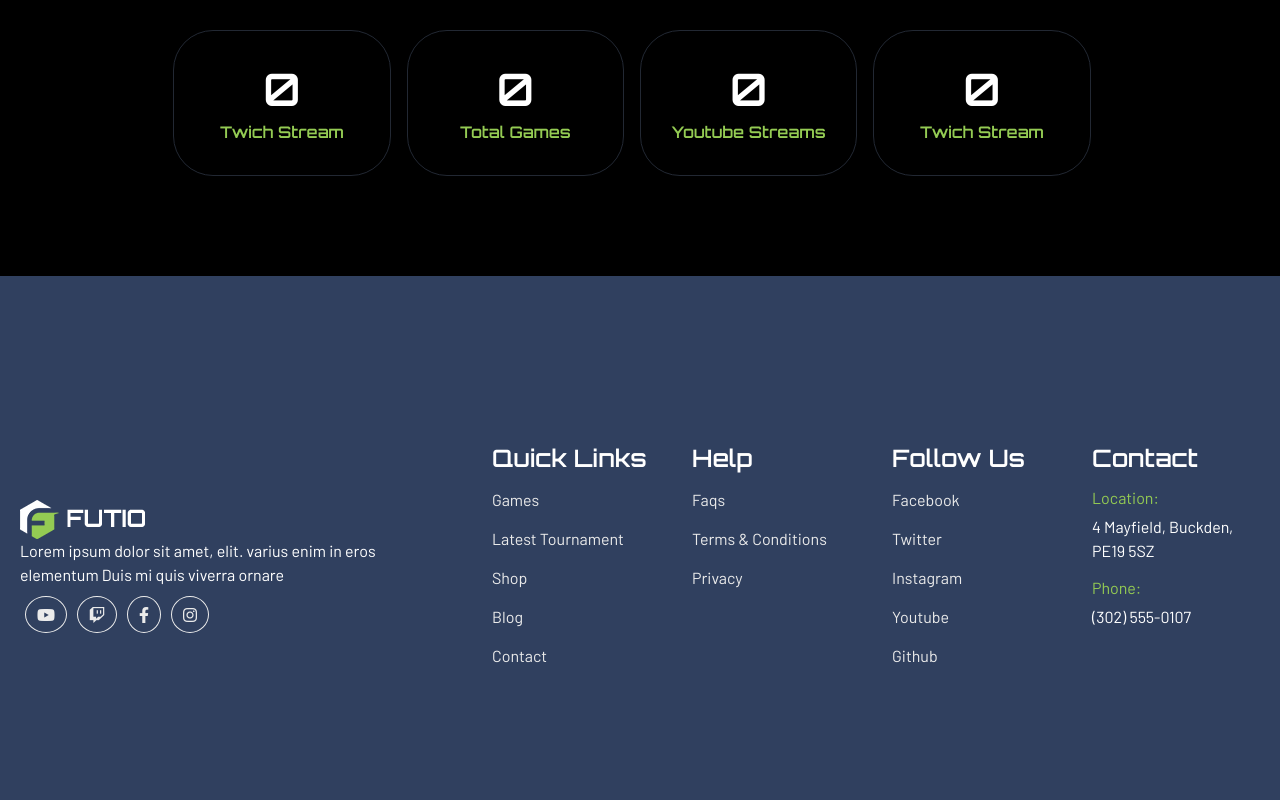
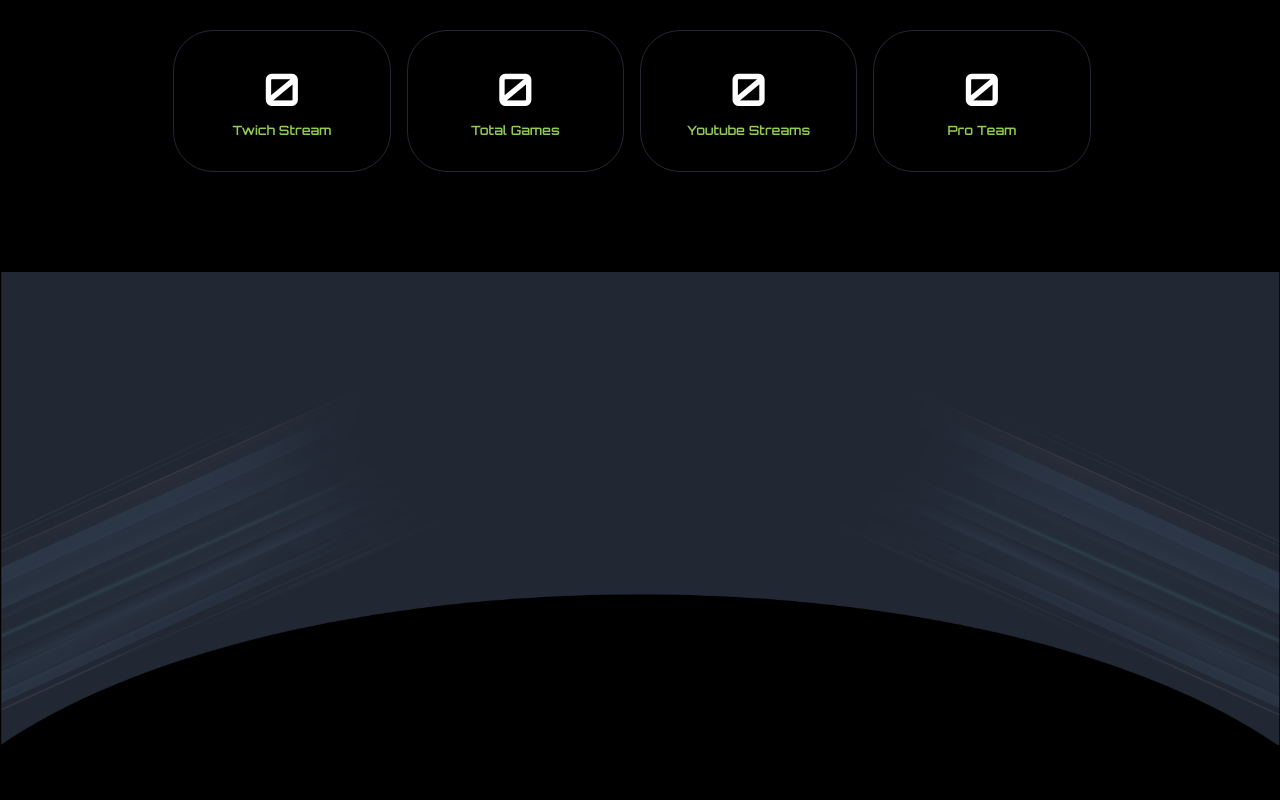
Before and after one commit to GiacomoArena/proj-html-vuejs, a Vue app: page / in a window 1280 px wide. Shown: the part 3480-4280 px from the top of the page. Built offline with nearby package versions, Linux system fonts and the light colour scheme.

Commit message:
make live streaming section

```diff
--- a/src/components/Main.vue
+++ b/src/components/Main.vue
@@ -2,6 +2,7 @@
   import Platform from './partials/Platform.vue';
   import TrendingBattle from './partials/TrendingBattle.vue';
   import QuickFacts from './partials/QuickFacts.vue';
+  import LiveStreaming from './partials/LiveStreaming.vue';
 
   export default {
     name:'Main',
@@ -9,6 +10,7 @@
       Platform,
       TrendingBattle,
       QuickFacts,
+      LiveStreaming,
     },
     data(){
       return{
@@ -26,6 +28,8 @@
   <TrendingBattle />
 
   <QuickFacts />
+
+  <LiveStreaming />
 </template>
 
 
--- /dev/null
+++ b/src/components/partials/LiveStreaming.vue
@@ -0,0 +1,38 @@
+  <script>
+
+
+  export default {
+    name:'LiveStreaming',
+    data(){
+      return{
+      }
+    },
+    methods:{
+
+    },
+    mounted(){
+
+    }
+  }
+  </script>
+
+
+<template>
+
+<section>
+
+</section>
+
+</template>
+
+
+<style lang="scss" scoped>
+@use '../../scss/partials/variables' as*;
+  section{
+    min-height: 600px;
+    background-color: black;
+    background-image: url(../../assets/live-streaming-bg.png);
+    background-repeat: no-repeat;
+    background-size: contain;
+  }
+</style>
--- a/src/components/partials/QuickFacts.vue
+++ b/src/components/partials/QuickFacts.vue
@@ -6,21 +6,28 @@
     data(){
       return{
         startNumber:0,
-        targets:100
+        target:[300]
       }
     },
     methods:{
+
       increaseNumber(){
         const timer = setInterval(() => {
+          for (let i = 0; i < this.target.length; i++) {
 
-          if (this.startNumber != this.targets) {
-            this.startNumber ++
-          }
-          else{
-            clearInterval(timer)
+            if (this.startNumber != this.target) {
+              this.startNumber ++
+            }
+            else{
+              clearInterval(timer)
+            }
+
           }
         }, 50);
       }
+    },
+    mounted(){
+
     }
   }
   </script>
@@ -32,7 +39,7 @@
   <h1>Futio Quick Facts</h1>
   <div class="containeraa">
     <div class="row justify-content-center">
-      <div class="col-2 me-3 card">
+      <div class="col-2 me-3 card" >
         {{startNumber}}
         <h5>Twich Stream</h5>
       </div>
@@ -46,7 +53,7 @@
       </div>
       <div class="col-2 me-3 card">
         {{startNumber}}
-        <h5>Twich Stream</h5>
+        <h5>Pro Team</h5>
       </div>
     </div>
   </div>
@@ -79,7 +86,7 @@
       transition: all 1s;
       h5{
         color: $my-lightgreen;
-        font-size: 1rem;
+        font-size: .8rem;
         font-weight: 600;
       }
     }
```
